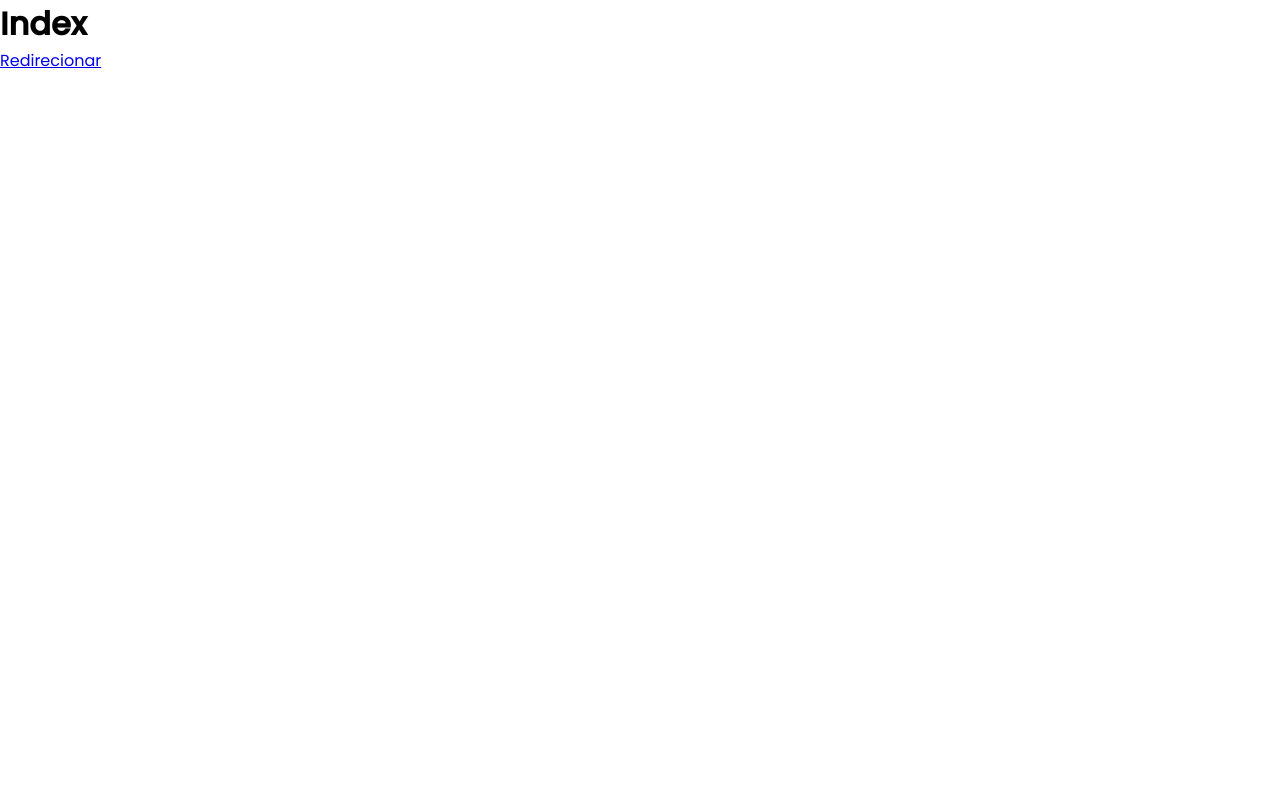
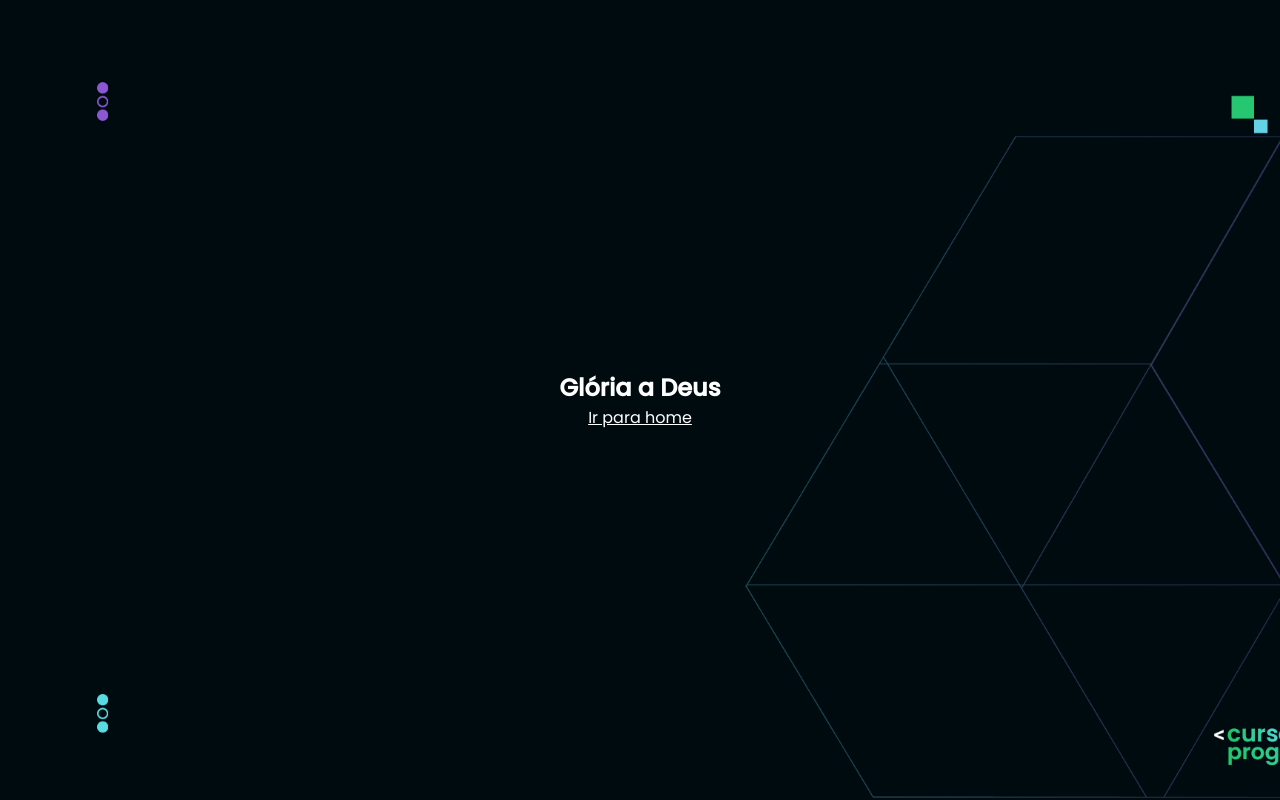
Before and after one commit to EnoqueBSF/poc-github-pages, a plain HTML site: page index.html in a window 1280 px wide. Drawn offline with Linux system fonts and the light colour scheme.

Commit message:
Base styles.css

```diff
--- a/css/style.css
+++ b/css/style.css
@@ -8,3 +8,34 @@
   max-width: 100vw;
   font-family: "Poppins", sans-serif;
 }
+
+html {
+  height: 100%;
+}
+
+body {
+  height: 100%;
+  width: 100%;
+}
+
+section {
+  width: 100%;
+  height: 100%;
+  min-height: 100%;
+  background-color: aqua;
+  display: flex;
+  align-items: center;
+  justify-content: center;
+  flex-direction: column;
+  background-image: url("../images/bg.png");
+  background-repeat: no-repeat;
+  background-size: cover;
+}
+
+h1 {
+  color: #fff;
+}
+
+a {
+  color: #fff;
+}
--- a/index.html
+++ b/index.html
@@ -14,7 +14,9 @@
     <title>ADVONE - Index</title>
   </head>
   <body>
-    <h1>Index</h1>
-    <a href="home.html">Redirecionar</a>
+    <section>
+      <h1>Glória a Deus</h1>
+      <a href="home.html">Ir para home</a>
+    </section>
   </body>
 </html>
```
Also changed, not shown: home.html (+4 -1 lines), images/bg.png (added).
